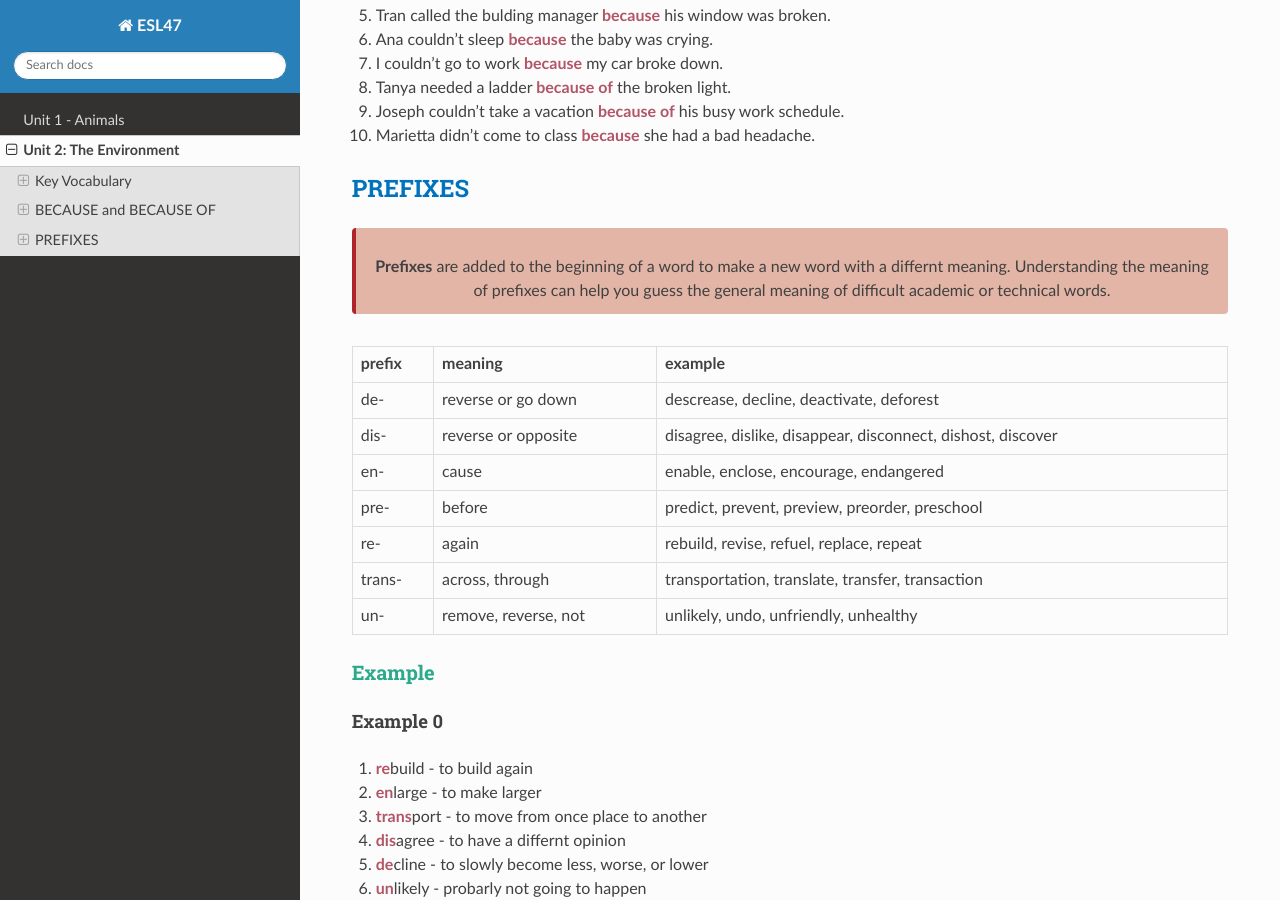
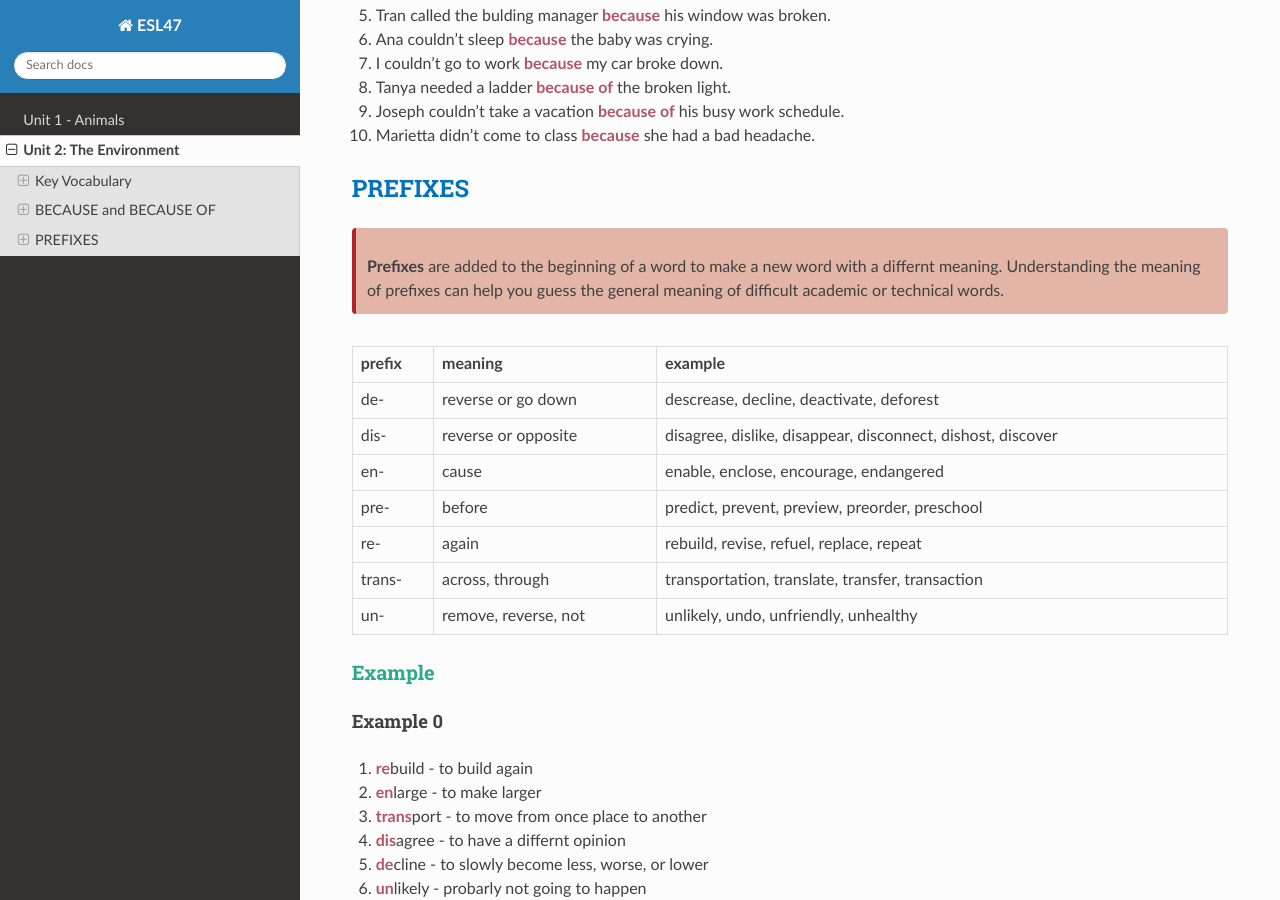
Before and after one commit to vpa24/ESL-47---Intermediate-Low-Integrated-Reading-Writing, a Sphinx documentation site: the page built from docs/source/unit2.md, in a window 1280 px wide and 900 px high, scrolled down 2972 px. Built offline with Sphinx 7.4.7 and the Read the Docs theme 2.0.0, drawn with Linux system fonts in a browser that asks for light colours.

Commit message:
delete text-algin center

```diff
--- a/docs/source/unit2.md
+++ b/docs/source/unit2.md
@@ -129,7 +129,7 @@ Use **because** in a clause with _subject and verb_. Use **because of** _before
 
 <div class="warning" style='background-color:#e3b5a6; border-left: solid #af242a 4px; border-radius: 4px; padding:0.7em; margin-bottom:2em;'>
 <span>
-<p style='margin-top:1em; text-align:center'>
+<p style='margin-top:1em;'>
 <b>Prefixes</b> are added to the beginning of a word to make a new word with a differnt meaning. Understanding the meaning of prefixes can help you guess the general meaning of difficult academic or technical words.
 </span>
 </div>
```
